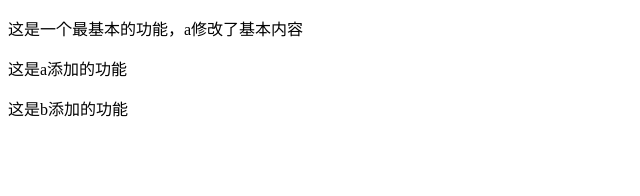
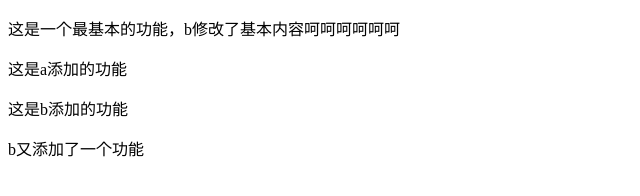
Before and after one commit to creeping-weed/conflict, a plain HTML site: page index.html in a window 1280 px wide. Shown: the whole page, without its empty margins (0-640 px from the left). Drawn offline with Linux system fonts and the light colour scheme.

Commit message:
b提交代码，修改了基本内容

```diff
--- a/index.html
+++ b/index.html
@@ -7,8 +7,9 @@
   <title>Document</title>
 </head>
 <body>
-  <p>这是一个最基本的功能，a修改了基本内容</p>
+  <p>这是一个最基本的功能，b修改了基本内容呵呵呵呵呵呵</p>
   <p>这是a添加的功能</p>
   <p>这是b添加的功能</p>
+  <p>b又添加了一个功能</p>
 </body>
 </html>
```
